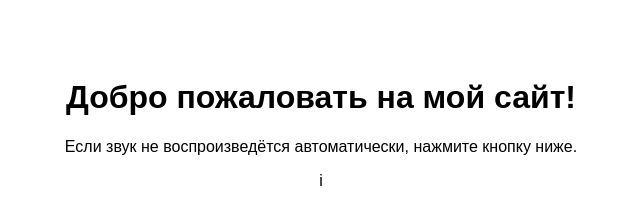
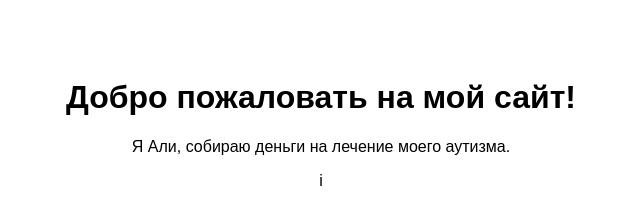
Before and after one commit to millykir/ali.github.io, a plain HTML site: page index.html in a window 1280 px wide. Shown: the whole page, without its empty margins (319-959 px from the left). Drawn offline with Linux system fonts and the light colour scheme.

Commit message:
Update index.html

```diff
--- a/index.html
+++ b/index.html
@@ -3,7 +3,7 @@
 <head>
   <meta charset="UTF-8">
   <meta name="viewport" content="width=device-width, initial-scale=1.0">
-  <title>Сайт с автозапуском звука</title>
+  <title>Сайт сбора денег Али на борьбу с аутизмом</title>
   <style>
     body {
       font-family: Arial, sans-serif;
@@ -20,7 +20,7 @@
 </head>
 <body>
   <h1>Добро пожаловать на мой сайт!</h1>
-  <p>Если звук не воспроизведётся автоматически, нажмите кнопку ниже.</p>
+  <p>Я Али, собираю деньги на лечение моего аутизма.</p>
 
   <!-- Подключаем аудиофайл -->
   <audio id="mysound" src="sound.mp3" preload="auto"></audio>
```
